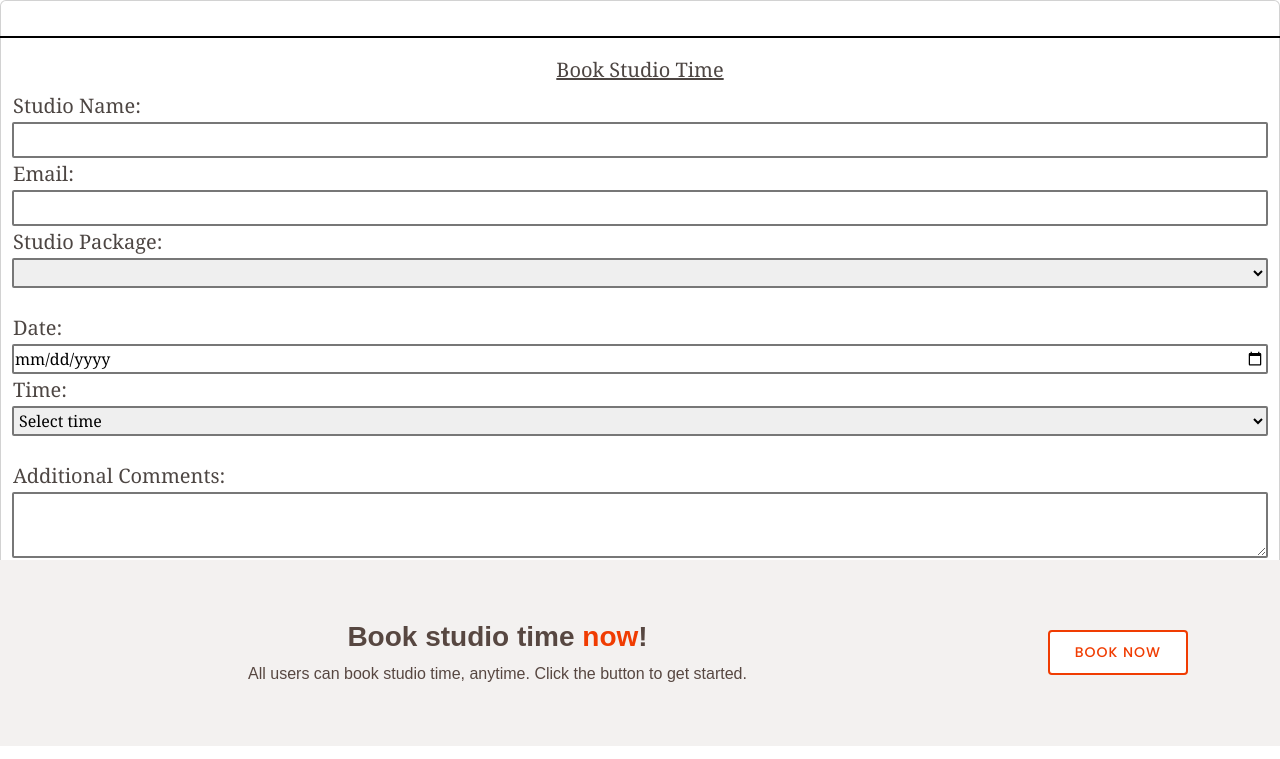
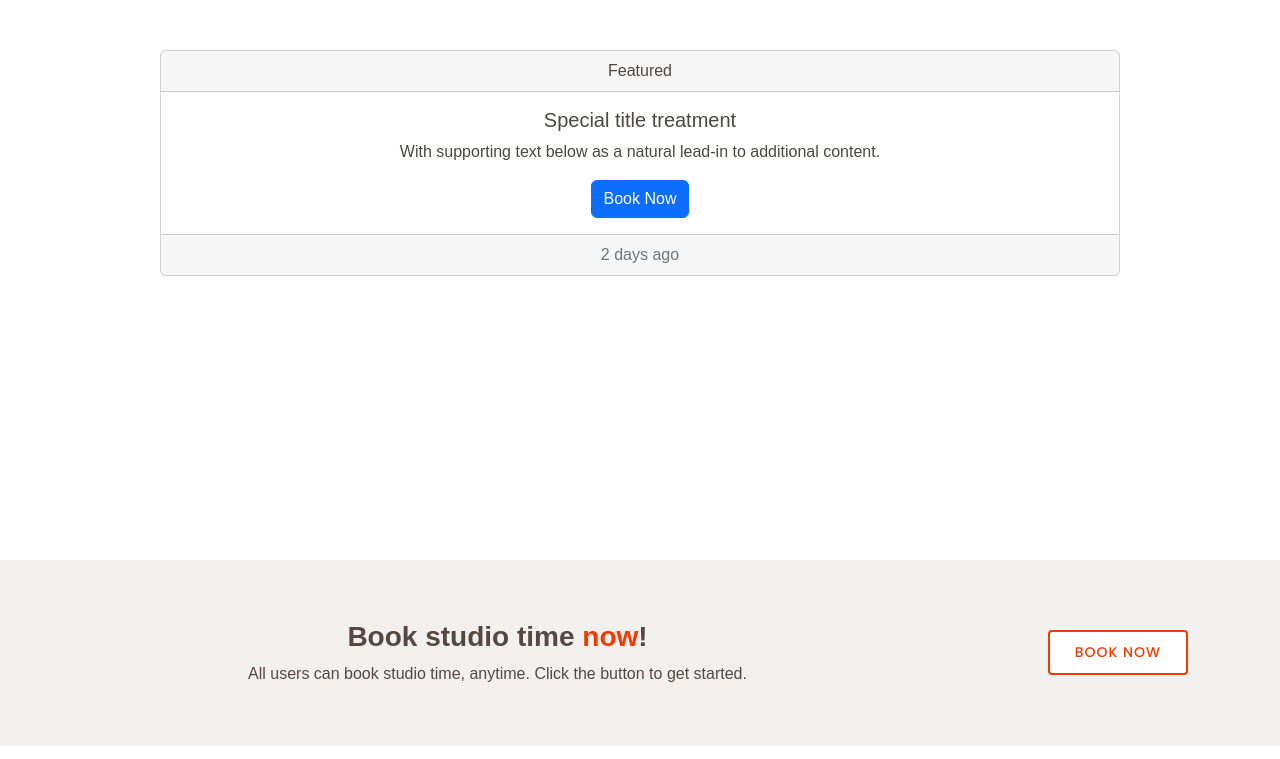
Before and after one commit to j0sephsasson/studio-lock, a Flask app: page /booking in a window 1280 px wide. Shown: the part 111-870 px from the top of the page. Run offline with Flask 2, Linux system fonts and the light colour scheme; the visitor is signed in with stand-in values (Sample User, id 1); some libraries are stand-ins or nearby versions; some web fonts are replaced.

Commit message:
resolved some conflicts unseen in last merge

```diff
--- a/app/static/css/style.css
+++ b/app/static/css/style.css
@@ -1159,7 +1159,7 @@ body {
   top: 50%;
   left: 50%;
   width: 350px;
-  height: 400px;
+  height: 350px;
   padding: 40px;
   transform: translate(-50%, -50%);
   background: rgba(0,0,0,.7);
@@ -1257,7 +1257,7 @@ body {
   display: inline-block;
   padding: 5px 8px;
   color: #fd5c28;
-  font-size: 16px;
+  font-size: 13px;
   text-decoration: none;
   text-transform: uppercase;
   overflow: hidden;
@@ -1313,11 +1313,11 @@ body {
 # PROFILE
 --------------------------------------------------------------*/
 #profile {
-  max-height: 500px;
+  max-height: 350px;
   overflow-y: auto;
   width: 75%;
   margin: auto;
-  margin-top: 40px;
+  margin-top: 20px;
 }
 
 @media (max-width: 600px) {
@@ -1334,192 +1334,16 @@ body {
 /*--------------------------------------------------------------
 # BOOKING
 --------------------------------------------------------------*/
-.card-title {
-  font-size: 20px;
-  font-family:Georgia, 'Times New Roman', Times, serif;
-  text-decoration: underline;
-}
-
-.card-body {
-  justify-content: center;
-  border: 2px solid black;
-  padding: 20px;
-  box-shadow: 10px 5px 5px rgba(0,0,0,.7);
-  height: 550px;
-  width: 1300px;
-  align-self: center;
-  margin-top: 35px;
-  overflow-y: scroll;
-}
-
-div.elem-group {
+#booking-card {
   margin: auto;
-}
-
-div.elem-time-date.inlined {
-  width: 49%;
-  float: left;
-  margin-left: 1%;
-  text-align: left
-}
-
-#label-name {
-  display: block;
-  font-family:Georgia, 'Times New Roman', Times, serif;
-  padding-bottom: 10px;
-  font-size: 1.25em;
-  padding: 1px;
-  text-align: left;
-}
-
-#label-email {
-  display: block;
-  font-family:Georgia, 'Times New Roman', Times, serif;
-  padding-bottom: 10px;
-  font-size: 1.25em;
-  padding: 1px;
-  text-align: left
-}
-
-#label-date {
-  display: block;
-  font-family:Georgia, 'Times New Roman', Times, serif;
-  padding-bottom: 10px;
-  font-size: 1.25em;
-  padding: 1px;
-  text-align: left;
-}
-
-#label-time {
-  display: block;
-  font-family:Georgia, 'Times New Roman', Times, serif;
-  padding-bottom: 10px;
-  font-size: 1.25em;
-  padding: 1px;
-  text-align: left;
-}
-
-#label-package {
-  display: block;
-  font-family:Georgia, 'Times New Roman', Times, serif;
-  padding-bottom: 10px;
-  font-size: 1.25em;
-  padding: 1px;
-  text-align: left
-}
-
-#label-message {
-  display: block;
-  font-family:Georgia, 'Times New Roman', Times, serif;
-  padding-bottom: 10px;
-  font-size: 1.25em;
-  padding: 1px;
-  text-align: left;
-}
-
-#input-name {
-  border-radius: 2px;
-  border: 2px solid #777;
-  box-sizing: border-box;
-  font-size: 1.25em;
-  font-family: 'Nanum Gothic';
-  width: 100%;
-  padding: 1px;
-}
-
-#input-email {
-  border-radius: 2px;
-  border: 2px solid #777;
-  box-sizing: border-box;
-  font-size: 1.25em;
-  font-family: 'Nanum Gothic';
-  width: 100%;
-  padding: 1px;
-}
-
-#package-selection {
-  border-radius: 2px;
-  border: 2px solid #777;
-  box-sizing: border-box;
-  font-size: 1.25em;
-  font-family: 'Nanum Gothic';
-  width: 100%;
-  padding: 1px;
-}
-
-#booking-date {
-  border-radius: 2px;
-  border: 2px solid #777;
-  box-sizing: border-box;
-  font-size: 1em;
-  font-family:Georgia, 'Times New Roman', Times, serif;
-  width: 100%;
-  padding: 1px;
-}
-
-#booking-time {
-  border-radius: 2px;
-  border: 2px solid #777;
-  box-sizing: border-box;
-  font-size: 1em;
-  font-family:Georgia, 'Times New Roman', Times, serif;
-  width: 100%;
-  padding: 1px;
-}
-
-#additional-message {
-  border-radius: 2px;
-  border: 2px solid #777;
-  box-sizing: border-box;
-  font-size: 1.25em;
-  font-family: 'Nanum Gothic';
-  width: 100%;
-  padding: 1px;
-}
-
-div.elem-group.inlined input {
-  width: 95%;
-  display: inline-block;
-}
-
-#additional-message {
-  height: auto;
-  border-radius: 2px;
-  border: 2px solid #777;
-  box-sizing: border-box;
-  font-size: 1.25em;
-  font-family: 'Nanum Gothic';
-  width: 100%;
-  padding: 1px;
-}
-
-#confirm-booking-btn {
-  font-family: "Poppins", sans-serif;
-  text-transform: uppercase;
-  font-weight: 500;
-  font-size: 14px;
-  letter-spacing: 1px;
-  padding: 10px 25px;
-  margin: 20px;
-  border-radius: 4px;
-  border: 2px solid #f03c02;
-  color: #f03c02;
-  background: #fff;
-  cursor: pointer;
-}
-
-#confirm-booking-btn:hover {
-  background-color: #fd5c28;
-  color: white
+  width: 75%;
+  margin-top: 50px;
 }
 
 @media (max-width: 600px) {
-  .card-body {
-    max-height: 500px;
-    overflow-y: auto;
+  #booking-card {
+    margin: auto;
     width: 75%;
-    margin: auto;
-    margin-top: 100px;
-    border-radius: 8%;
+    margin-top: 175px;
   }
 }
--- a/app/templates/booking.html
+++ b/app/templates/booking.html
@@ -1,51 +1,19 @@
 {% extends "base.html" %}
 
 {% block content %}
-<form action="/booking_post" method="POST">
-  <div class="card text-center">
-    <div class="card-body">
-      <h5 class="card-title">Book Studio Time</h5>
-      <form action="reservation.php" method="post">
-        <div class="elem-group">
-          <label for="name" id="label-name">Studio Name: </label>
-          <input type="text" id="input-name" name="visitor_name" placeholder="" pattern=[A-Z\sa-z]{3,20} required>
-        </div>
-        <div class="elem-group">
-          <label for="email" id="label-email">Email: </label>
-          <input type="email" id="input-email" name="visitor_email" placeholder="" required>
-        </div>
-        <div class="elem-group">
-          <label for="package-selection" id="label-package">Studio Package: </label>
-          <select id="package-selection" name="package_selection" required>
-              <option value=""></option>
-              <option value="connecting">Option 1</option>
-              <option value="adjoining">Option 2</option>
-              <option value="adjacent">Option 3</option>
-          </select>
-        </div>
-        <br>
-
-        <div class="elem-group inlined">
-          <label for="booking-date" id="label-date">Date: </label>
-          <input type="date" id="booking-date" name="booking_date" required>
-        </div>
-        <div class="elem-group inlined">
-        <label for="booking-time" id="label-time">Time: </label>
-        <select id=booking-time name="booking_time" required>
-          <option value="">Select time</option>
-          <option value="">12pm - 4pm</option>
-          <option value="">4pm - 8pm</option>
-          <option value="">8pm - 12am</option>
-        </select>
-        </div>
-        <br>
-        <div class="elem-group">
-          <label for="additional-message" id="label-message">Additional Comments: </label>
-          <textarea id="additional-message" name="additional_message" placeholder=""></textarea>
-        </div>
-        <button type="submit" id="confirm-booking-btn">Confirm Booking</button>
+<div class="card text-center" id="booking-card">
+  <div class="card-header">
+    Featured
+  </div>
+  <div class="card-body">
+    <h5 class="card-title">Special title treatment</h5>
+    <p class="card-text">With supporting text below as a natural lead-in to additional content.</p>
+    <form action="/booking_post" method="POST">
+      <button class="btn btn-primary">Book Now</button>
     </form>
-    </div>
   </div>
-</form>
+  <div class="card-footer text-muted">
+    2 days ago
+  </div>
+</div>
 {% endblock %}
--- a/app/templates/profile.html
+++ b/app/templates/profile.html
@@ -6,7 +6,6 @@
       Welcome, {{ name }}!
     </div>
     <div class="card-body">
-      <h4 class="card-title">My bookings</h4>
       <br>
       <h5>Active</h5>
       <table class="table table-striped">
```
